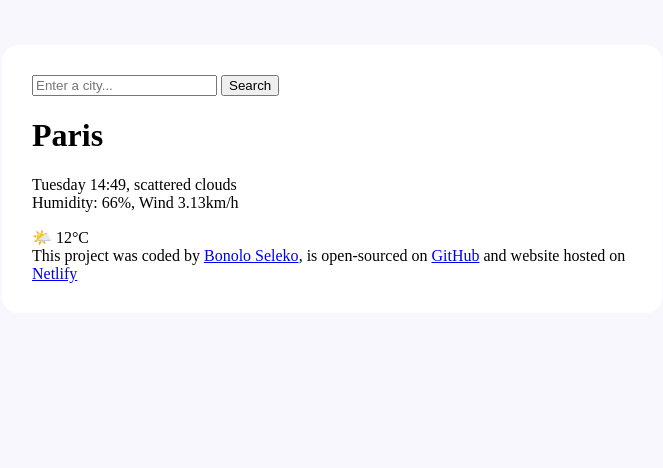
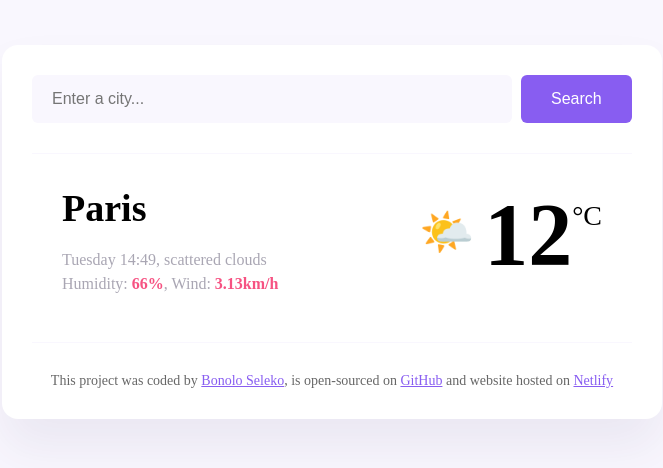
Before and after one commit to drasindrdre/weather_app, a plain HTML site: page index.html in a window 1280 px wide. Shown: the whole page, without its empty margins (308-971 px from the left). Drawn offline with Linux system fonts and the light colour scheme.

Commit message:
styles the html

```diff
--- a/index.html
+++ b/index.html
@@ -4,31 +4,43 @@
     <meta charset="UTF-8" />
     <meta name="viewport" content="width=device-width, initial-scale=1.0" />
     <title>Weather App</title>
-    <link rel="stylesheet" href="src/index.css">
+    <link rel="stylesheet" href="src/index.css" />
   </head>
   <body>
     <div class="weather_app">
       <header>
-      <form action="">
-        <input type="search" placeholder="Enter a city..." required />
-        <input type="submit" value="Search" />
+        <form action="" class="search_form">
+          <input
+            type="search"
+            placeholder="Enter a city..."
+            required
+            class="search_form_input"
+          />
+          <input type="submit" value="Search" class="search_form_button" />
         </form>
       </header>
 
       <main>
+        <div class="weather-app-data">
           <div>
-        <h1>Paris</h1>
-        <p>
+            <h1 class="weather-app-city">Paris</h1>
+            <p class="weather-app-details">
               Tuesday 14:49, scattered clouds <br />
-          Humidity: 66%, Wind 3.13km/h
+              Humidity: <strong>66%</strong>, Wind: <strong>3.13km/h</strong>
             </p>
           </div>
-      <div>🌤️ 12&deg;C</div>
+          <div class="weather-app-temperature-container">
+            <div class="weather-app-icon">🌤️ </div>
+            <div class="weather-app-temperature">12</div>
+            <div class="weather-app-unit">&deg;C</div>
+          </div>
+        </div>
       </main>
 
       <footer>
         This project was coded by
-      <a href="https://github.com/drasindrdre" target="_blank">Bonolo Seleko</a
+        <a href="https://github.com/drasindrdre" target="_blank"
+          >Bonolo Seleko</a
         >, is open-sourced on
         <a
           href="https://github.com/drasindrdre/weather_app/blob/main/index.html"
--- a/src/index.css
+++ b/src/index.css
@@ -7,6 +7,88 @@ body {
   max-width: 600px;
   margin: 45px auto;
   padding: 30px;
-    box-shadow: 0 30px 50px rgba( 65, 50, 100, 0.08, green, blue, alpha);
+  box-shadow: 0 30px 50px rgba(65, 50, 100, 0.08);
   border-radius: 16px;
 }
+
+.search_form_input {
+  background-color: #f9f7fe;
+  border: none;
+  border-radius: 6px;
+  width: 80%;
+  padding: 15px 20px;
+  font-size: 16px;
+}
+
+.search_form_button {
+  background: #885df1;
+  padding: 15px 30px;
+  border: none;
+  border-radius: 6px;
+  color: white;
+  margin-left: 5px;
+  font-size: 16px;
+}
+
+header {
+  border-bottom: 1px solid #f9f7fe;
+  padding: 0 0 30px 0;
+}
+
+footer {
+  border-top: 1px solid #f9f7fe;
+  padding: 30px 0 0 0;
+  text-align: center;
+  font-size: 14px;
+  color: rgba(0, 0, 0, 0.6);
+}
+
+a {
+  color: #885df1;
+}
+
+.weather-app-data {
+  display: flex;
+  justify-content: space-between;
+}
+
+main {
+  padding: 30px;
+}
+
+.weather-app-city {
+  margin: 0;
+  font-size: 38px;
+  line-height: 48px;
+}
+
+.weather-app-details {
+  font-size: 16px;
+  line-height: 24px;
+  color: rgba(39, 33, 66, 0.4);
+  font-weight: 500;
+}
+
+.weather-app-details strong {
+  color: #f65282;
+}
+
+.weather-app-temperature-container {
+  display: flex;
+}
+
+.weather-app-temperature {
+  font-size: 88px;
+  font-weight: bold;
+  margin-left: 10px;
+}
+
+.weather-app-icon {
+  font-size: 44px;
+  margin-top: 22px;
+}
+
+.weather-app-unit {
+  margin-top: 16px;
+  font-size: 28px;
+}
```
Lines whose indentation alone changed are shown as unchanged.
